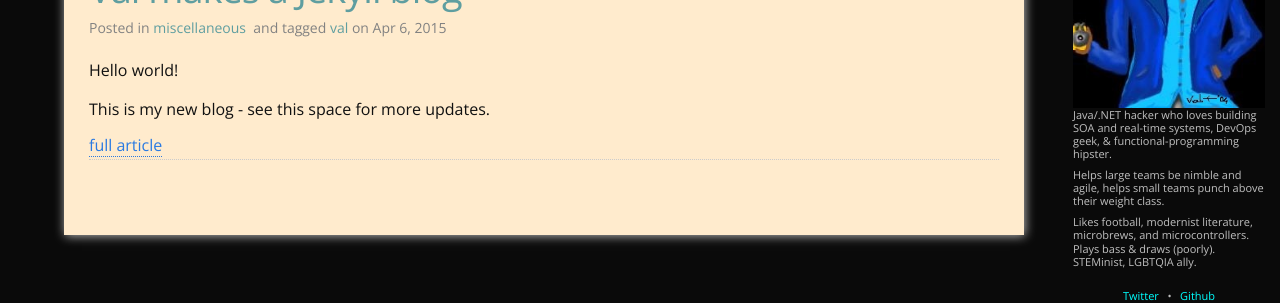
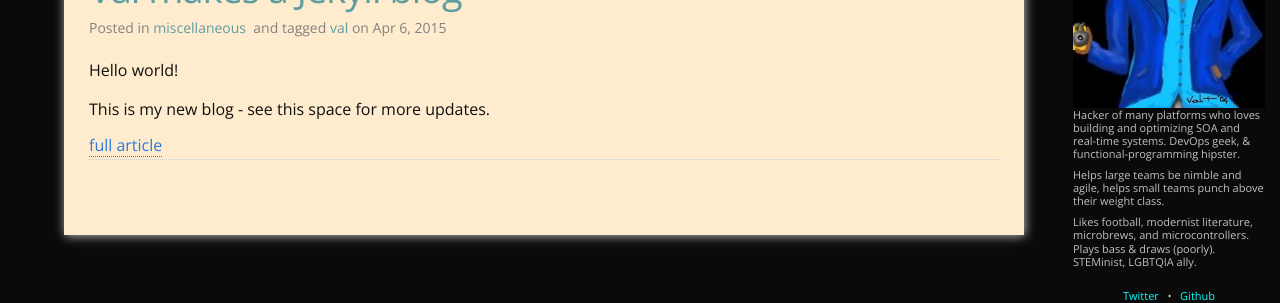
Before and after one commit to valakkapeddi/valakkapeddi.github.io, a Jekyll site: the page built from index.html, in a window 1280 px wide. Shown: the part 138-441 px from the top of the page. Built offline with Jekyll 4.4.1, drawn with Linux system fonts in a browser that asks for light colours; the list of posts is cut into pages by our own code.

Commit message:
Added to description.

```diff
--- a/_includes/Aboutme.html
+++ b/_includes/Aboutme.html
@@ -2,7 +2,7 @@
   <h4>• About</h4>
   <img title="{{site.author}}" src="/images/ironic.jpg" alt="{{site.author}}"/>
   <!--<span>{{site.aboutme}}</span>-->
-  <p>Java/.NET hacker who loves building SOA and real-time systems, DevOps geek, & functional-programming hipster.</p>
+  <p>Hacker of many platforms who loves building and optimizing SOA and real-time systems. DevOps geek, & functional-programming hipster.</p>
   <p>Helps large teams be nimble and agile, helps small teams punch above their weight class.</p>
   <p>Likes football, modernist literature, microbrews, and microcontrollers. Plays bass & draws (poorly). STEMinist, LGBTQIA ally.</p>
 
```
